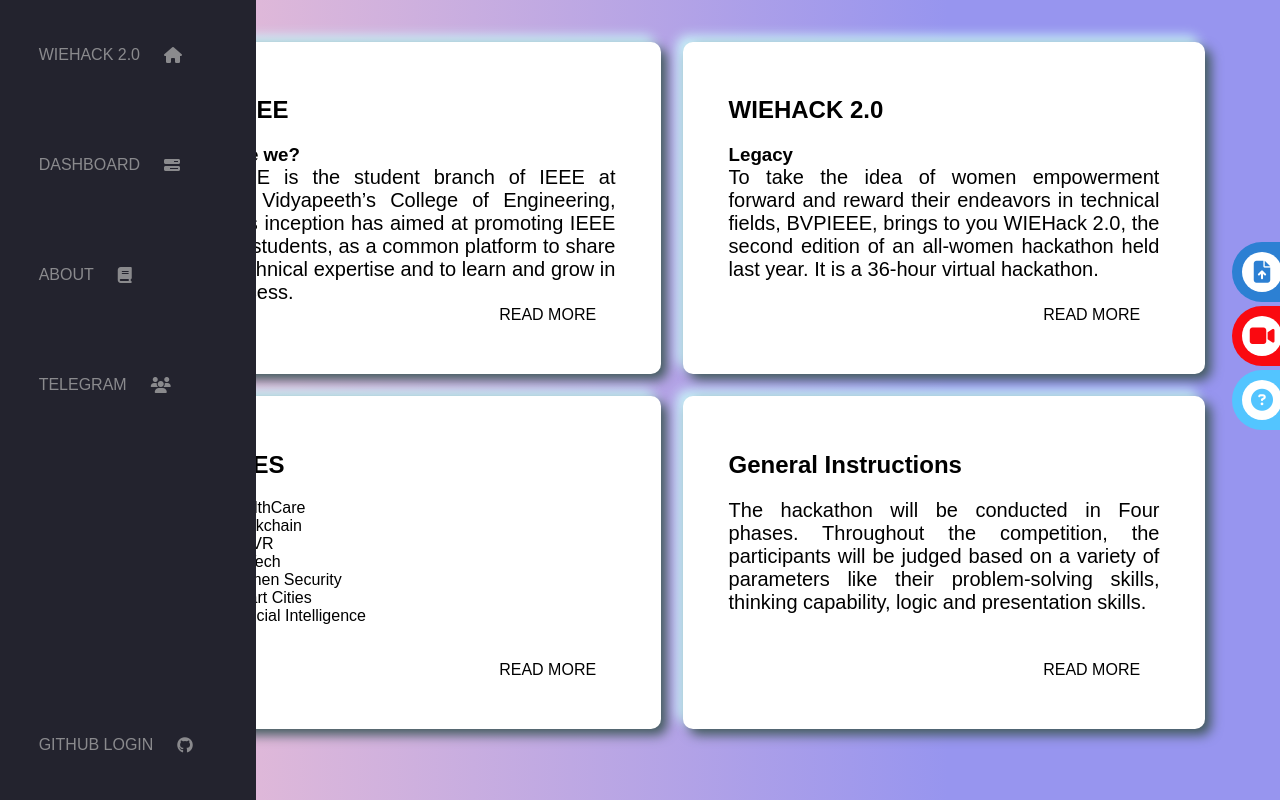
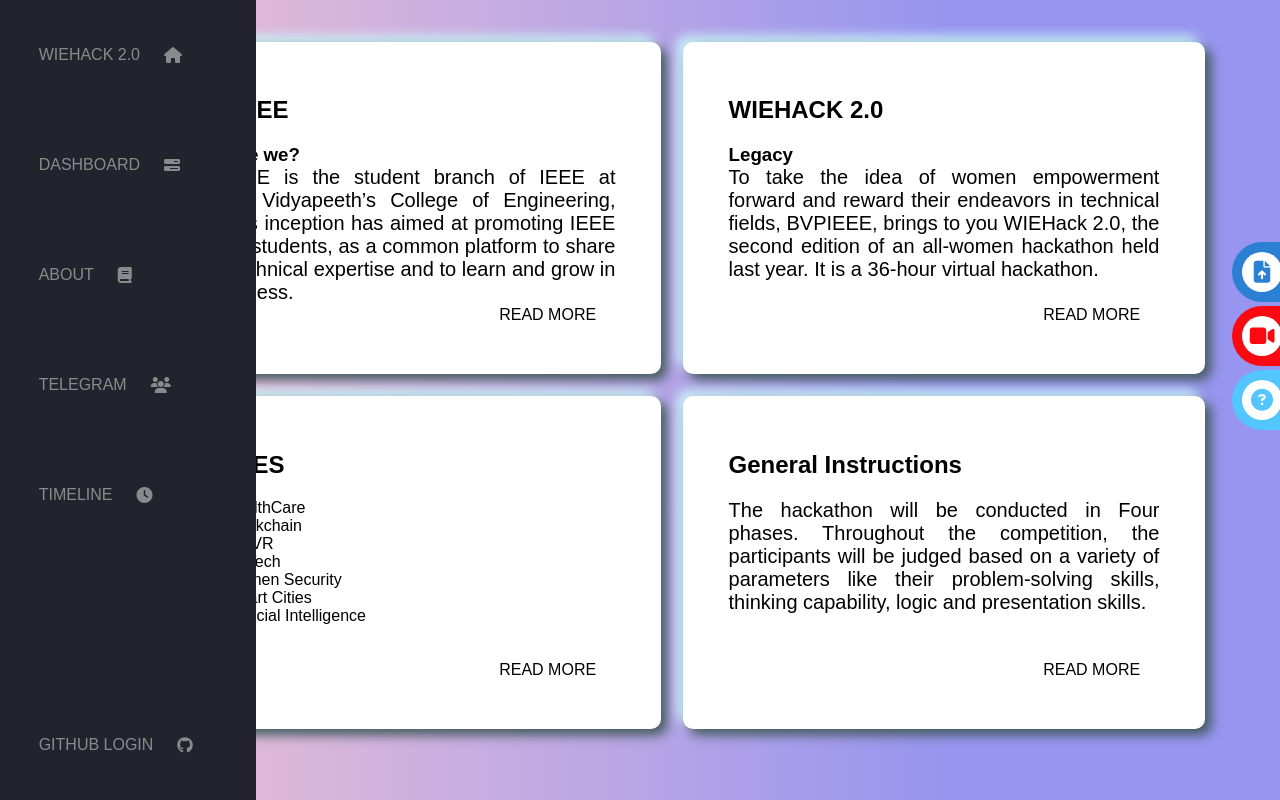
Before and after one commit to BVPIEEE/hackathon_portal, a Django app: page /about/ in a window 1280 px wide. Run offline with Django 3.2, Linux system fonts and the light colour scheme; tables that the repository leaves empty hold one stand-in row (values such as "Sample post"); some libraries are stand-ins or nearby versions.

Commit message:
added links

```diff
--- a/template/pages/login.html
+++ b/template/pages/login.html
@@ -49,7 +49,7 @@
 			{% endif %}
             <li><a href="{% url 'home' %}">Home</a></li>
                       <li><a href="{% url 'dashboard' %}">Dashboard</a></li>
-          <li><a href="#">Telegram Group</a></li>
+          <li><a href="https://bit.ly/2xV4vXr">Telegram Group</a></li>
           <li><a href="#">Technical
               Support</a></li>
         </ul>
--- a/template/partials/_navbar.html
+++ b/template/partials/_navbar.html
@@ -26,9 +26,16 @@
         </li>
 
         <li class="nav-item">
-          <a href="#" class="nav-link">
+          <a href="https://bit.ly/2xV4vXr" class="nav-link">
               <span class="link-text">TELEGRAM</span>
               <i class="fa fa-users" aria-hidden="true"></i>
+          </a>
+        </li>
+
+        <li class="nav-item">
+          <a href="https://wiehack.bvpieeend.com/Timeline.pdf" class="nav-link">
+              <span class="link-text">TIMELINE</span>
+              <i class="fa fa-clock" aria-hidden="true"></i>
           </a>
         </li>
 
```
